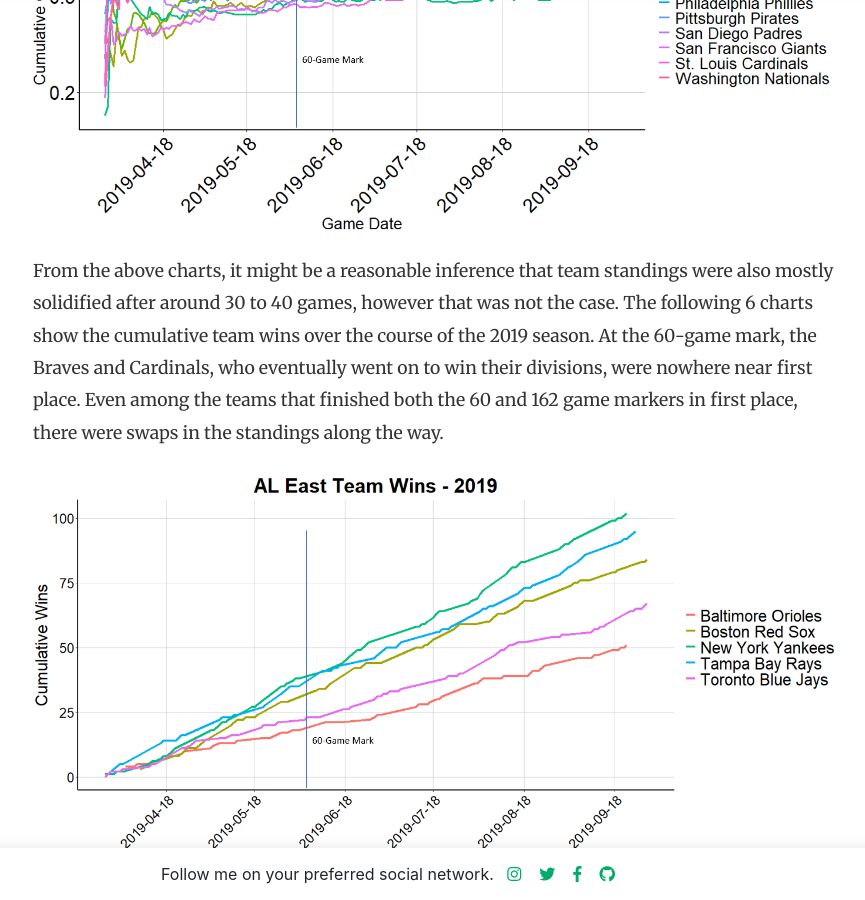
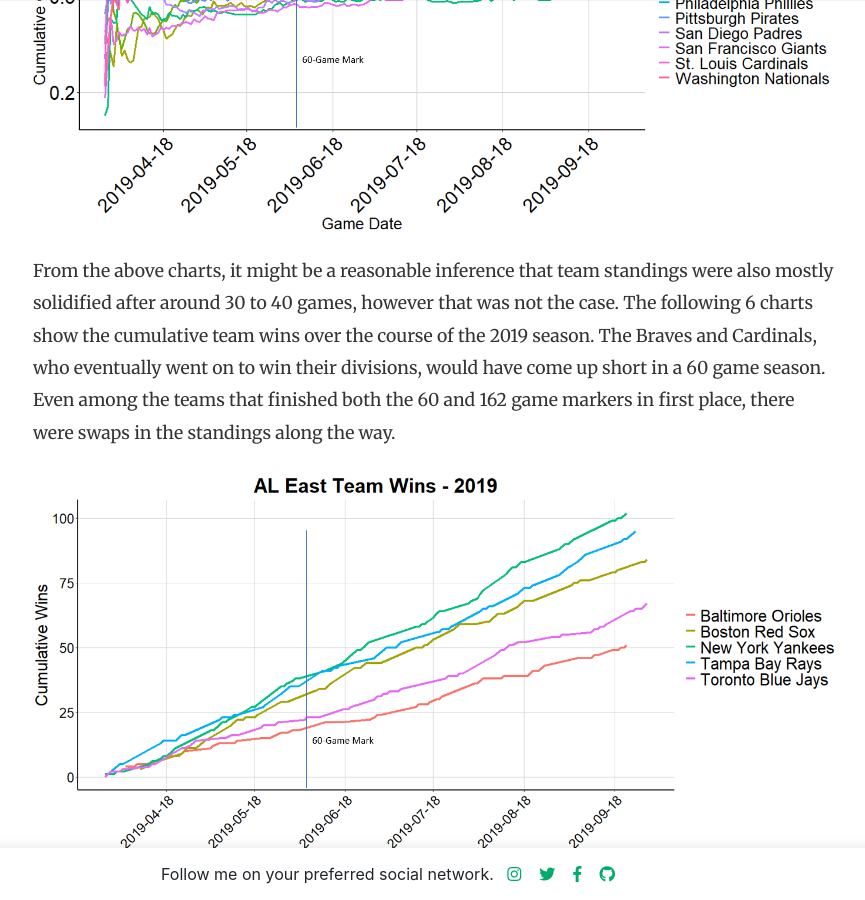
Before and after one commit to malteranalytics/malteranalytics.github.io, a Jekyll site: the page built from _posts/2020-07-23-mlb-playoff-predictions.md, in a window 1280 px wide and 900 px high, scrolled down 3052 px. Shown: the whole window, without its empty margins (252-1117 px from the left). Built offline with Jekyll 4.4.1, drawn with Linux system fonts in a browser that asks for light colours; nearby versions of some CDN libraries; comment, search, counter and statistics services are not loaded.

Commit message:
Update 2020-07-23-mlb-playoff-predictions.md

```diff
--- a/_posts/2020-07-23-mlb-playoff-predictions.md
+++ b/_posts/2020-07-23-mlb-playoff-predictions.md
@@ -49,7 +49,7 @@
 
 
 
-From the above charts, it might be a reasonable inference that team standings were also mostly solidified after around 30 to 40 games, however that was not the case.  The following 6 charts show the cumulative team wins over the course of the 2019 season.  At the 60-game mark, the Braves and Cardinals, who eventually went on to win their divisions, were nowhere near first place.  Even among the teams that finished both the 60 and 162 game markers in first place, there were swaps in the standings along the way.
+From the above charts, it might be a reasonable inference that team standings were also mostly solidified after around 30 to 40 games, however that was not the case.  The following 6 charts show the cumulative team wins over the course of the 2019 season.  The Braves and Cardinals, who eventually went on to win their divisions, would have come up short in a 60 game season.   Even among the teams that finished both the 60 and 162 game markers in first place, there were swaps in the standings along the way.
 
 
 
```
